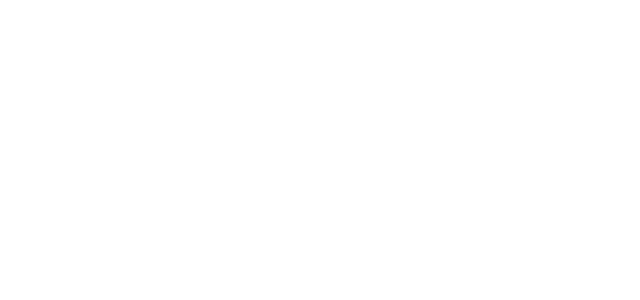
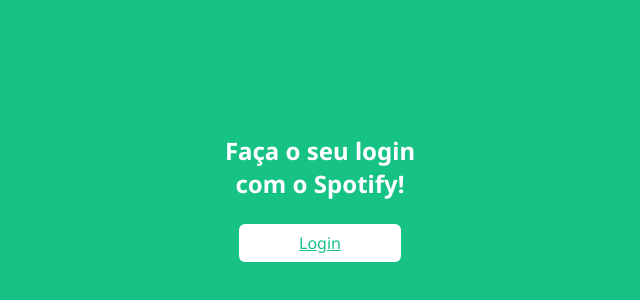
Before and after one commit to eloisasmorais/projeto-adi, a React (Create React App) app in the folder front-end/: page / in a window 1280 px wide. Shown: the part 202-502 px from the top of the page, without its empty margins (320-960 px from the left). Built offline with nearby package versions, Linux system fonts and the light colour scheme; no server answers.

Commit message:
adjust front-end

```diff
--- a/front-end/src/app/unauthenticated-app/index.tsx
+++ b/front-end/src/app/unauthenticated-app/index.tsx
@@ -5,7 +5,7 @@
 const UnauthenticatedApp: React.FC = () => (
   <BrowserRouter>
     <Switch>
-      <Route path="/login">
+      <Route path="/">
         <Login />
       </Route>
     </Switch>
--- a/front-end/src/app/unauthenticated-app/views/login/index.tsx
+++ b/front-end/src/app/unauthenticated-app/views/login/index.tsx
@@ -13,9 +13,10 @@
       const urlParams = new URLSearchParams(window.location.search);
       const codeParam = urlParams.get('code');
 
-      // if (codeParam !== null && codeParam !== '') {
-      //   requestAuthData(codeParam);
-      // }
+      if (codeParam !== null && codeParam !== '') {
+        // requestAuthData(codeParam);
+        console.log(codeParam);
+      }
     };
 
     handleAuth();
```
